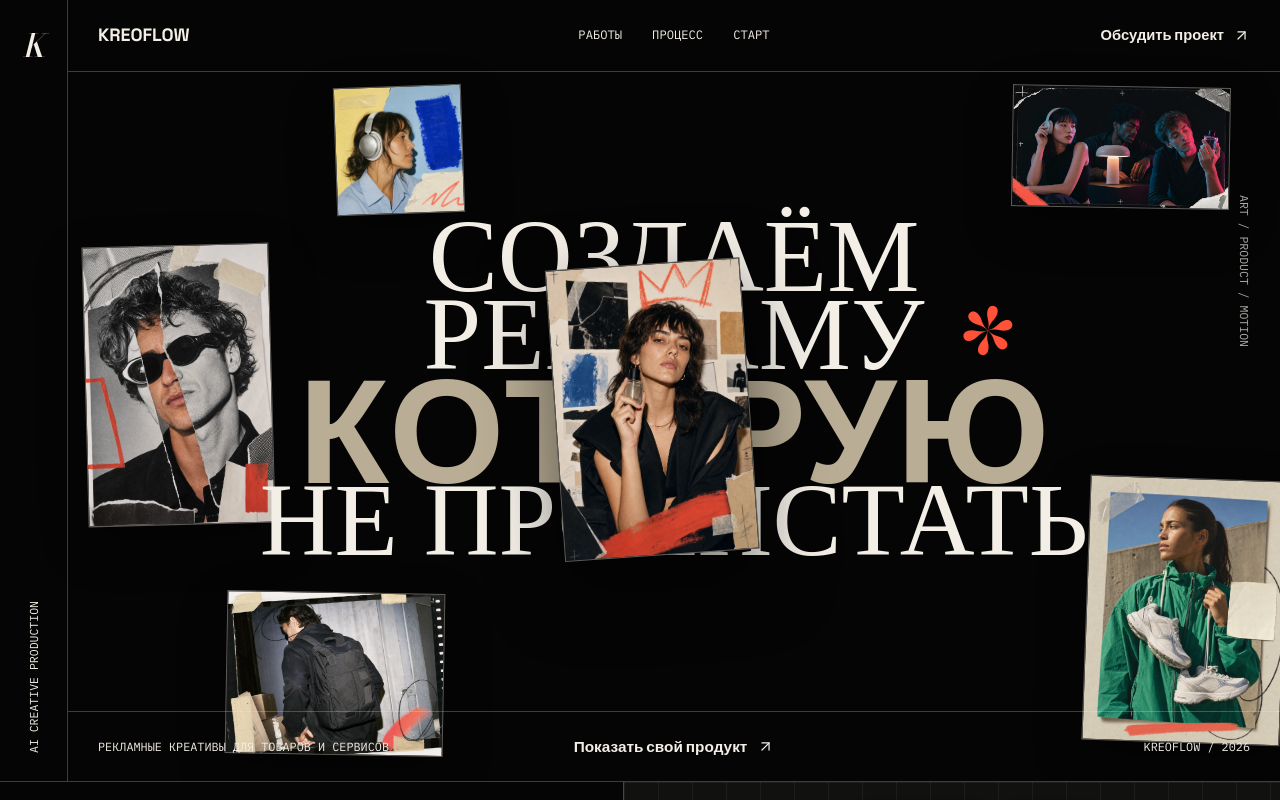
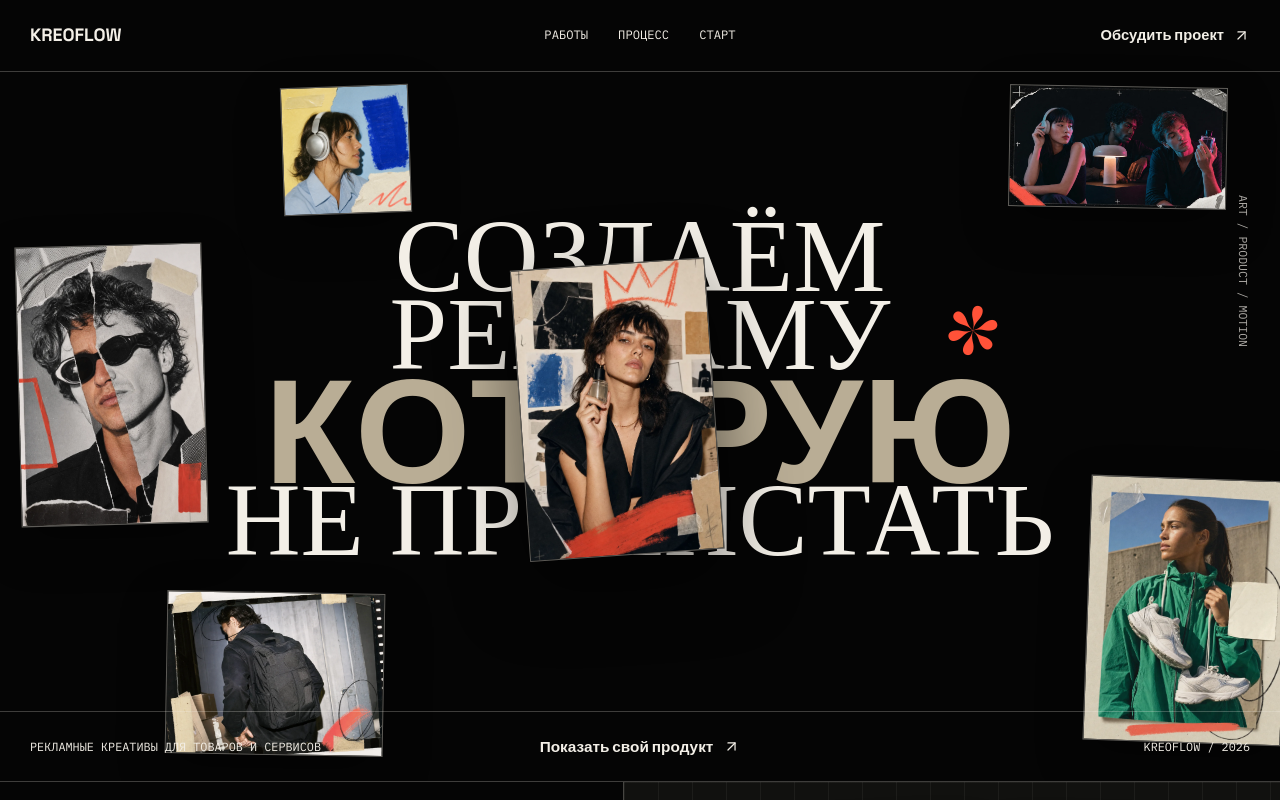
Before and after one commit to maks1son/kreoflow, a Next.js app: page / in a window 1280 px wide. Shown: the top 800 px of the page. Built offline with nearby package versions, Linux system fonts and the light colour scheme.

Commit message:
Remove hero side rail

```diff
--- a/src/app/landing.css
+++ b/src/app/landing.css
@@ -44,37 +44,9 @@
   isolation: isolate;
 }
 
-.kfn-rail {
-  position: absolute;
-  inset: 0 auto 0 0;
-  z-index: 30;
-  display: flex;
-  width: 68px;
-  flex-direction: column;
-  align-items: center;
-  justify-content: space-between;
-  border-right: 1px solid var(--kfn-line);
-  padding: 22px 0 28px;
-}
-
-.kfn-rail-mark {
-  font-family: "Bodoni Moda", serif;
-  font-size: 2rem;
-  font-style: italic;
-  font-weight: 500;
-}
-
-.kfn-rail-copy {
-  writing-mode: vertical-rl;
-  transform: rotate(180deg);
-  font-family: "IBM Plex Mono", monospace;
-  font-size: 0.72rem;
-  text-transform: uppercase;
-}
-
 .kfn-header {
   position: absolute;
-  inset: 0 0 auto 68px;
+  inset: 0 0 auto 0;
   z-index: 40;
   display: grid;
   min-height: 72px;
@@ -136,7 +108,7 @@
 
 .kfn-hero-stage {
   position: absolute;
-  inset: 73px 0 70px 68px;
+  inset: 73px 0 70px;
 }
 
 .kfn-hero-title {
@@ -270,7 +242,7 @@
 
 .kfn-hero-foot {
   position: absolute;
-  inset: auto 0 0 68px;
+  inset: auto 0 0;
   z-index: 30;
   display: grid;
   min-height: 70px;
@@ -785,10 +757,6 @@
     max-height: 860px;
   }
 
-  .kfn-rail {
-    display: none;
-  }
-
   .kfn-header {
     left: 0;
     min-height: 62px;
--- a/src/app/page.tsx
+++ b/src/app/page.tsx
@@ -71,11 +71,6 @@ export default function Home() {
 function Hero() {
   return (
     <section className="kfn-hero" aria-labelledby="hero-title">
-      <div className="kfn-rail" aria-hidden="true">
-        <span className="kfn-rail-mark">K</span>
-        <span className="kfn-rail-copy">AI creative production</span>
-      </div>
-
       <header className="kfn-header">
         <Link href="/" className="kfn-wordmark" aria-label="KreoFlow, на главную">
           KreoFlow
```
